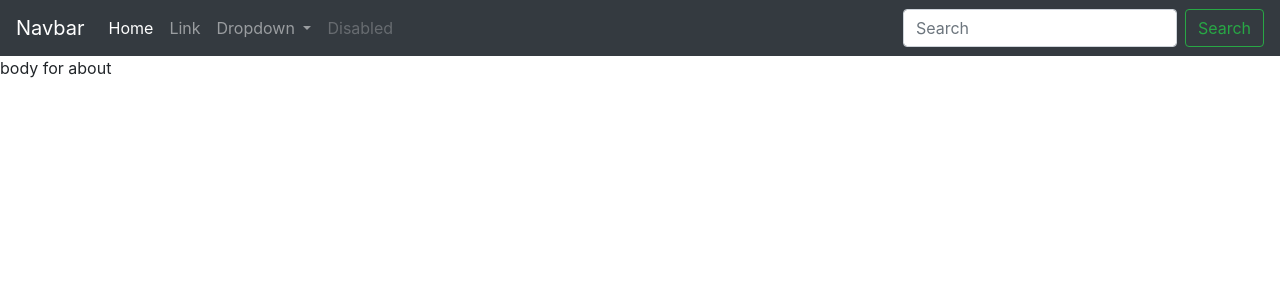
After one commit to KevinThoriya/E-commerce_DJango, a Django app: template shop/templates/shop/about.html in a window 1280 px wide. The commit adds this page. Shown: the top 300 px of the page. Run offline with Django 3.2, Linux system fonts and the light colour scheme; the template is opened without the code that fills it, so the values that code supplies are empty; some libraries are stand-ins or nearby versions.

Commit message:
adding a django page templates

```diff
--- /dev/null
+++ b/shop/templates/shop/about.html
@@ -0,0 +1,3 @@
+{% extends "shop/basic.html"  %}
+{% block title %}About - shop{% endblock %}
+{% block body %}body for about{% endblock %}
--- /dev/null
+++ b/shop/templates/shop/basic.html
@@ -0,0 +1,74 @@
+<!doctype html>
+<html lang="en">
+
+<head>
+    <!-- Required meta tags -->
+    <meta charset="utf-8">
+    <meta name="viewport" content="width=device-width, initial-scale=1, shrink-to-fit=no">
+    <!-- Bootstrap CSS -->
+    <link rel="stylesheet" href="https://stackpath.bootstrapcdn.com/bootstrap/4.4.1/css/bootstrap.min.css"
+        integrity="sha384-Vkoo8x4CGsO3+Hhxv8T/Q5PaXtkKtu6ug5TOeNV6gBiFeWPGFN9MuhOf23Q9Ifjh" crossorigin="anonymous">
+    <title>{% block title  %} {%  endblock %}</title>
+    <style>
+        {% block css  %} {%  endblock %}
+    </style>
+</head>
+
+<body>
+
+    <nav class="navbar navbar-expand-lg navbar-dark bg-dark">
+        <a class="navbar-brand" href="#">Navbar</a>
+        <button class="navbar-toggler" type="button" data-toggle="collapse" data-target="#navbarSupportedContent"
+            aria-controls="navbarSupportedContent" aria-expanded="false" aria-label="Toggle navigation">
+            <span class="navbar-toggler-icon"></span>
+        </button>
+
+        <div class="collapse navbar-collapse" id="navbarSupportedContent">
+            <ul class="navbar-nav mr-auto">
+                <li class="nav-item active">
+                    <a class="nav-link" href="#">Home <span class="sr-only">(current)</span></a>
+                </li>
+                <li class="nav-item">
+                    <a class="nav-link" href="#">Link</a>
+                </li>
+                <li class="nav-item dropdown">
+                    <a class="nav-link dropdown-toggle" href="#" id="navbarDropdown" role="button"
+                        data-toggle="dropdown" aria-haspopup="true" aria-expanded="false">
+                        Dropdown
+                    </a>
+                    <div class="dropdown-menu" aria-labelledby="navbarDropdown">
+                        <a class="dropdown-item" href="#">Action</a>
+                        <a class="dropdown-item" href="#">Another action</a>
+                        <div class="dropdown-divider"></div>
+                        <a class="dropdown-item" href="#">Something else here</a>
+                    </div>
+                </li>
+                <li class="nav-item">
+                    <a class="nav-link disabled" href="#" tabindex="-1" aria-disabled="true">Disabled</a>
+                </li>
+            </ul>
+            <form class="form-inline my-2 my-lg-0">
+                <input class="form-control mr-sm-2" type="search" placeholder="Search" aria-label="Search">
+                <button class="btn btn-outline-success my-2 my-sm-0" type="submit">Search</button>
+            </form>
+        </div>
+    </nav>
+
+    <!-- main_cointainer -->
+    {% block body  %} {%  endblock %}
+
+
+    <!-- Optional JavaScript -->
+    <!-- jQuery first, then Popper.js, then Bootstrap JS -->
+    <script src="https://code.jquery.com/jquery-3.4.1.slim.min.js"
+        integrity="sha384-J6qa4849blE2+poT4WnyKhv5vZF5SrPo0iEjwBvKU7imGFAV0wwj1yYfoRSJoZ+n"
+        crossorigin="anonymous"></script>
+    <script src="https://cdn.jsdelivr.net/npm/popper.js@1.16.0/dist/umd/popper.min.js"
+        integrity="sha384-Q6E9RHvbIyZFJoft+2mJbHaEWldlvI9IOYy5n3zV9zzTtmI3UksdQRVvoxMfooAo"
+        crossorigin="anonymous"></script>
+    <script src="https://stackpath.bootstrapcdn.com/bootstrap/4.4.1/js/bootstrap.min.js"
+        integrity="sha384-wfSDF2E50Y2D1uUdj0O3uMBJnjuUD4Ih7YwaYd1iqfktj0Uod8GCExl3Og8ifwB6"
+        crossorigin="anonymous"></script>
+</body>
+
+</html>
--- a/shop/views.py
+++ b/shop/views.py
@@ -8,7 +8,7 @@ def contact(request):
     return HttpResponse("contact us")
 
 def about(request):
-    return HttpResponse("about us")
+    return render(request,'shop/about.html',)
 
 def ProductView(request):
     return HttpResponse("product view")
```
Also changed, not shown: shop/templates/shop/index.html (+7 -87 lines).
